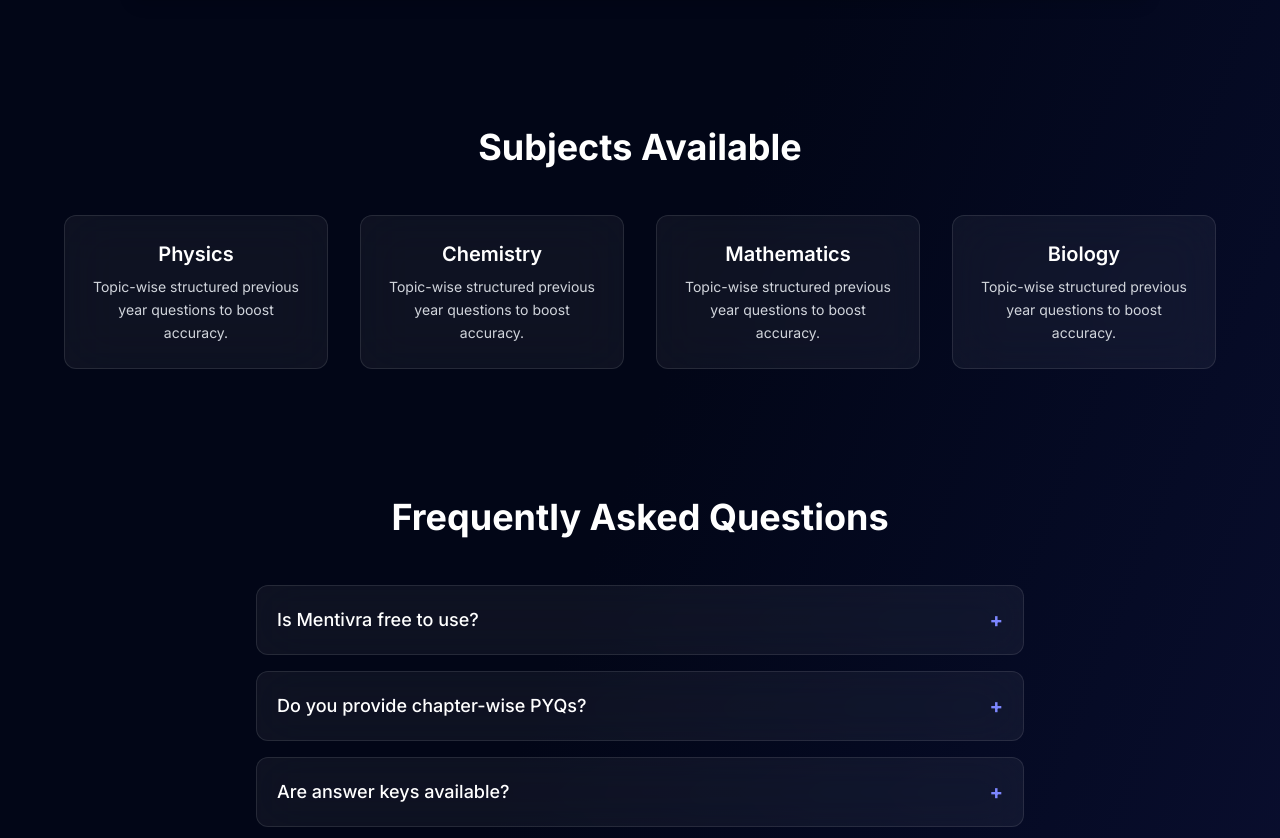
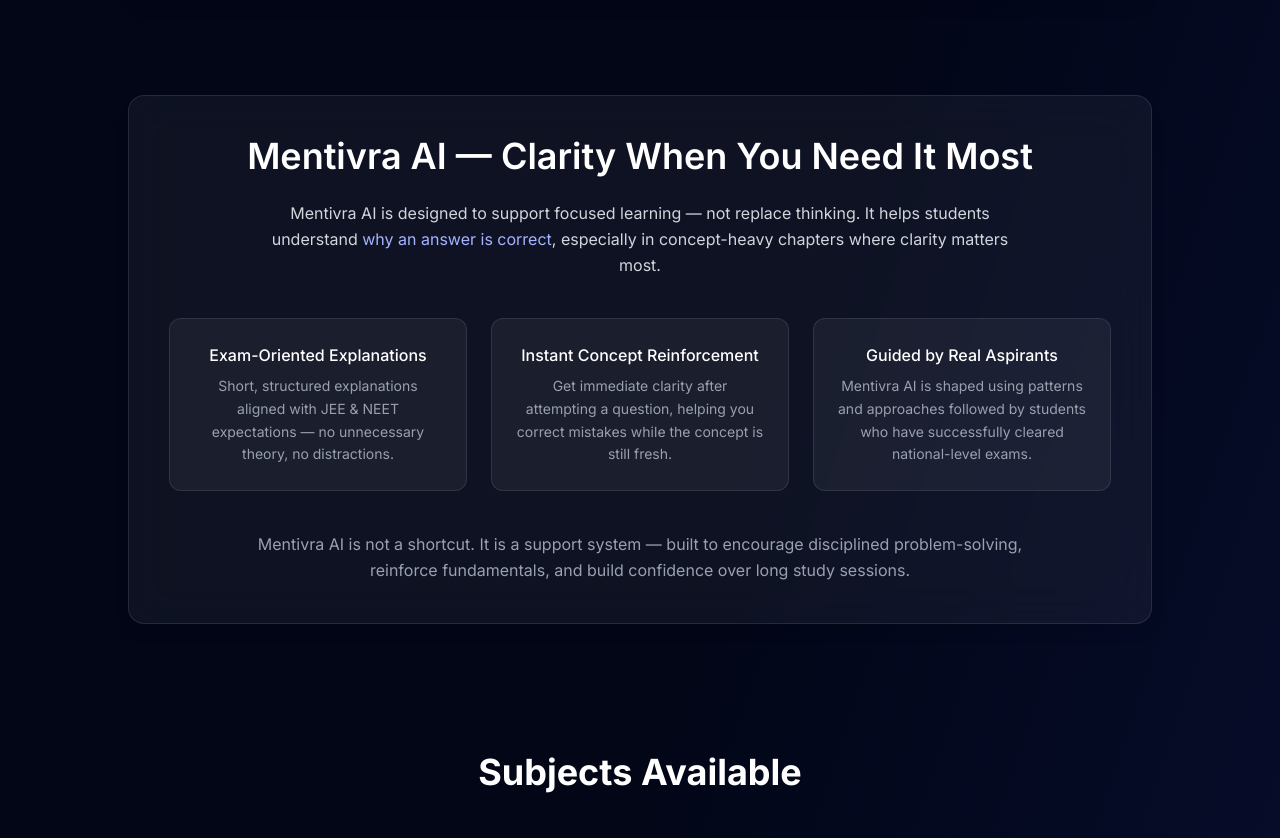
Before and after one commit to AnkitHazra/Mentivra-frontend, a React (Vite) app: page / in a window 1280 px wide. Shown: the part 1166-2004 px from the top of the page. Built offline with nearby package versions, Linux system fonts and the light colour scheme; no server answers.

Commit message:
scroll fixed

```diff
--- a/src/pages/Landing.jsx
+++ b/src/pages/Landing.jsx
@@ -169,6 +169,102 @@
         </div>
       </div>
 
+      {/* MENTRAVI AI DESCRIPTION *  */}
+      <div
+        data-aos="fade-up"
+        data-aos-delay="200"
+        className="relative z-10 w-full mt-24 px-6"
+      >
+        <div className="max-w-5xl mx-auto bg-white/5 backdrop-blur-xl border border-white/10 rounded-2xl p-10 shadow-lg">
+
+          <h2 className="text-3xl md:text-4xl font-semibold text-white text-center mb-6">
+            Mentivra AI — Clarity When You Need It Most
+          </h2>
+
+          <p className="text-gray-300 text-center max-w-3xl mx-auto leading-relaxed mb-8">
+            Mentivra AI is designed to support focused learning — not replace thinking.
+            It helps students understand <span className="text-indigo-300">why an answer is correct</span>,
+            especially in concept-heavy chapters where clarity matters most.
+          </p>
+
+          <div className="grid md:grid-cols-3 gap-6 mt-10">
+
+            {/* Feature 1 */}
+            <div
+              data-aos="fade-up"
+              data-aos-delay="0"
+              className="
+      bg-white/5 border border-white/10 rounded-xl p-6 text-center
+      transition-all duration-300
+      hover:-translate-y-1
+      hover:border-indigo-400/60
+      hover:shadow-[0_0_20px_rgba(99,102,241,0.25)]
+    "
+            >
+              <h3 className="text-white font-medium mb-2">
+                Exam-Oriented Explanations
+              </h3>
+              <p className="text-gray-400 text-sm leading-relaxed">
+                Short, structured explanations aligned with JEE & NEET expectations —
+                no unnecessary theory, no distractions.
+              </p>
+            </div>
+
+            {/* Feature 2 */}
+            <div
+              data-aos="fade-up"
+              data-aos-delay="100"
+              className="
+      bg-white/5 border border-white/10 rounded-xl p-6 text-center
+      transition-all duration-300
+      hover:-translate-y-1
+      hover:border-indigo-400/60
+      hover:shadow-[0_0_20px_rgba(99,102,241,0.25)]
+    "
+            >
+              <h3 className="text-white font-medium mb-2">
+                Instant Concept Reinforcement
+              </h3>
+              <p className="text-gray-400 text-sm leading-relaxed">
+                Get immediate clarity after attempting a question, helping you
+                correct mistakes while the concept is still fresh.
+              </p>
+            </div>
+
+            {/* Feature 3 */}
+            <div
+              data-aos="fade-up"
+              data-aos-delay="200"
+              className="
+      bg-white/5 border border-white/10 rounded-xl p-6 text-center
+      transition-all duration-300
+      hover:-translate-y-1
+      hover:border-indigo-400/60
+      hover:shadow-[0_0_20px_rgba(99,102,241,0.25)]
+    "
+            >
+              <h3 className="text-white font-medium mb-2">
+                Guided by Real Aspirants
+              </h3>
+              <p className="text-gray-400 text-sm leading-relaxed">
+                Mentivra AI is shaped using patterns and approaches followed by
+                students who have successfully cleared national-level exams.
+              </p>
+            </div>
+
+          </div>
+
+
+          <p className="text-gray-400 text-center max-w-3xl mx-auto leading-relaxed mt-10">
+            Mentivra AI is not a shortcut. It is a support system — built to encourage
+            disciplined problem-solving, reinforce fundamentals, and build confidence
+            over long study sessions.
+          </p>
+
+        </div>
+      </div>
+
+
       {/* SUBJECT SHOWCASE */}
       <div className="relative z-10 w-full mt-32 px-6">
         <h2 className="text-4xl font-bold text-center text-white mb-12">
```
